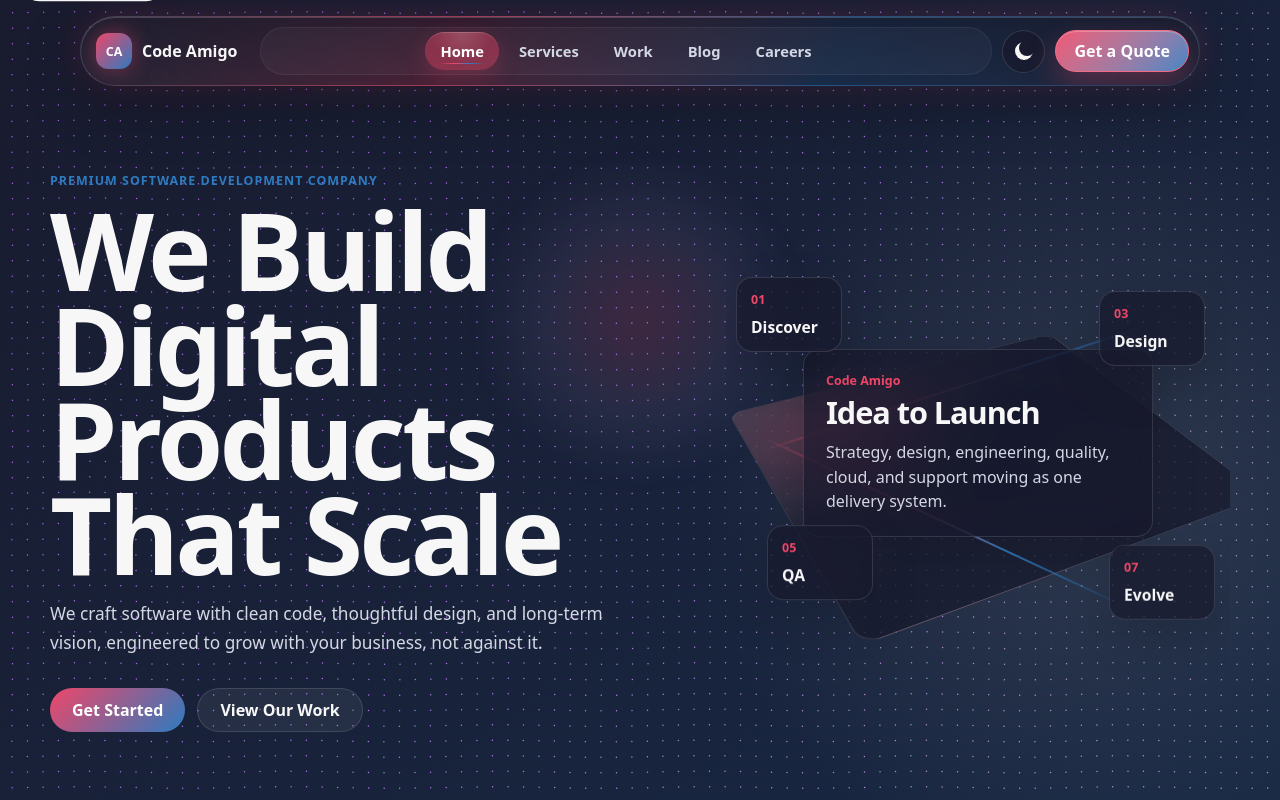
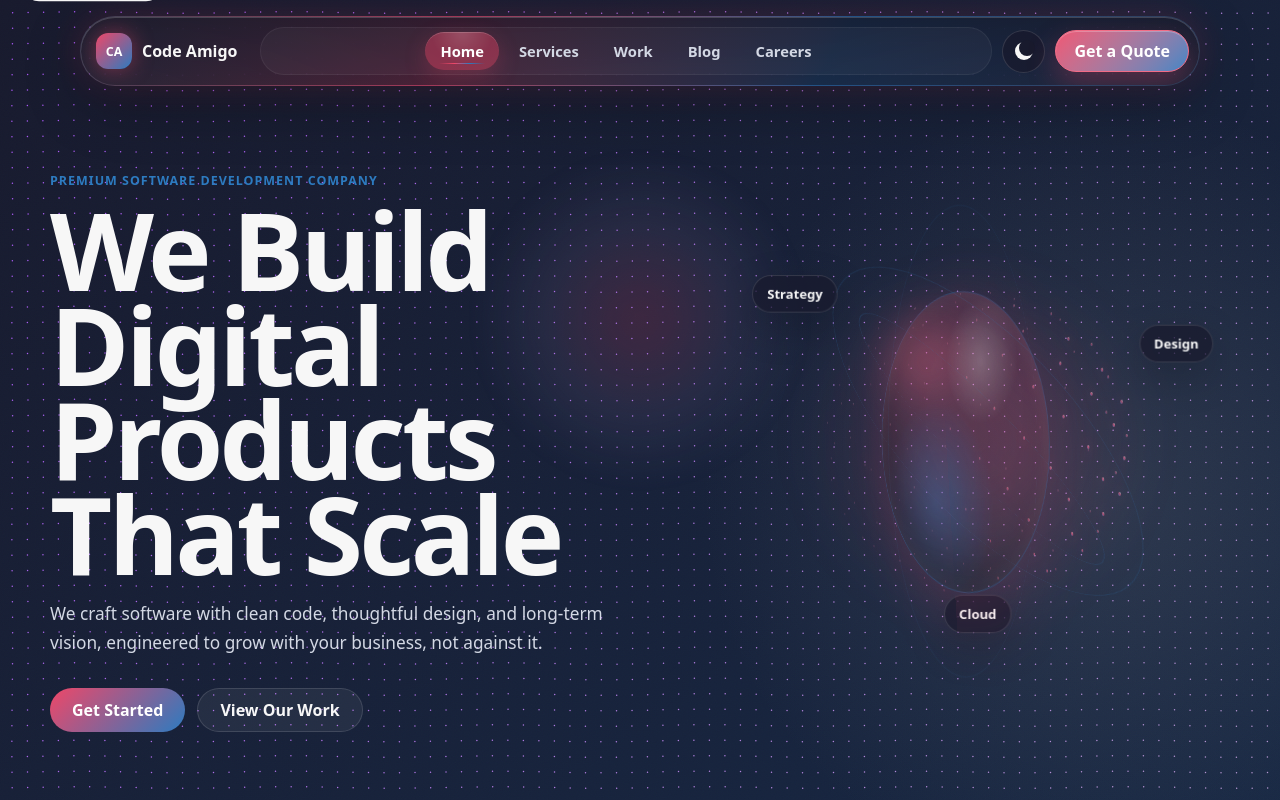
Before and after one commit to aswab007-ops/Redesign, a React (Vite) app: page / in a window 1280 px wide. Shown: the top 800 px of the page. Built offline with nearby package versions, Linux system fonts and the light colour scheme.

Commit message:
Update hero visual

```diff
--- a/src/main.jsx
+++ b/src/main.jsx
@@ -52,6 +52,23 @@ const jobs = [
   ['UI/UX Designer', 'Full-time', 'Remote', 'Design', '3+ years'],
 ];
 
+const globePoints = Array.from({ length: 112 }, (_, index) => {
+  const t = (index + 0.5) / 112;
+  const phi = Math.acos(1 - 2 * t);
+  const theta = index * Math.PI * (3 - Math.sqrt(5));
+  const x = Math.cos(theta) * Math.sin(phi);
+  const y = Math.cos(phi);
+  const z = Math.sin(theta) * Math.sin(phi);
+  return {
+    x: `${x * 150}px`,
+    y: `${y * 150}px`,
+    z: `${z * 150}px`,
+    size: `${1.8 + Math.max(0, z) * 2.6}px`,
+    delay: `${index * -0.045}s`,
+    opacity: 0.35 + Math.max(0, z) * 0.65,
+  };
+});
+
 function smoothScroll(id) {
   const target = document.querySelector(id);
   if (!target) return;
@@ -85,6 +102,37 @@ function moveLiquidLens(event) {
     target.style.setProperty('--ly', `${y}px`);
     target.style.setProperty('--glass-alpha', '1');
   });
+}
+
+function DepthGlobe() {
+  return (
+    <div className="depth-globe" aria-hidden="true">
+      <div className="globe-halo" />
+      <div className="globe-orbit orbit-one" />
+      <div className="globe-orbit orbit-two" />
+      <div className="globe-orbit orbit-three" />
+      <div className="globe-shell">
+        <div className="globe-core" />
+        {globePoints.map((point, index) => (
+          <span
+            className="globe-point"
+            key={index}
+            style={{
+              '--gx': point.x,
+              '--gy': point.y,
+              '--gz': point.z,
+              '--gs': point.size,
+              '--gd': point.delay,
+              '--go': point.opacity,
+            }}
+          />
+        ))}
+      </div>
+      <span className="globe-tag tag-strategy">Strategy</span>
+      <span className="globe-tag tag-design">Design</span>
+      <span className="globe-tag tag-cloud">Cloud</span>
+    </div>
+  );
 }
 
 function WordReveal({ as: Tag = 'span', children, className = '' }) {
@@ -246,19 +294,7 @@ function App() {
             </div>
           </div>
           <div className="hero-stage reveal" aria-label="Animated Code Amigo delivery system">
-            <div className="flow-visual">
-              <div className="flow-line line-one" />
-              <div className="flow-line line-two" />
-              <div className="flow-card primary-flow">
-                <span>Code Amigo</span>
-                <strong>Idea to Launch</strong>
-                <p>Strategy, design, engineering, quality, cloud, and support moving as one delivery system.</p>
-              </div>
-              <div className="flow-node node-a"><span>01</span><strong>Discover</strong></div>
-              <div className="flow-node node-b"><span>03</span><strong>Design</strong></div>
-              <div className="flow-node node-c"><span>05</span><strong>QA</strong></div>
-              <div className="flow-node node-d"><span>07</span><strong>Evolve</strong></div>
-            </div>
+            <DepthGlobe />
           </div>
         </section>
 
--- a/styles.css
+++ b/styles.css
@@ -631,49 +631,153 @@ h3 {
   overflow: clip;
 }
 
-.flow-visual {
+.depth-globe {
   position: relative;
-  width: min(100%, 540px);
-  aspect-ratio: 1.06;
+  width: min(100%, 560px);
+  aspect-ratio: 1;
   display: grid;
   place-items: center;
-  border-radius: 18px;
+  transform-style: preserve-3d;
+  animation: globeFloat 7s var(--ease) infinite alternate;
 }
 
-.flow-visual::before {
-  content: "";
+.globe-halo {
   position: absolute;
-  inset: 10%;
-  border-radius: 18px;
-  border: 1px solid var(--line);
+  width: 74%;
+  aspect-ratio: 1;
+  border-radius: 999px;
   background:
-    linear-gradient(135deg, rgba(255, 255, 255, 0.13), transparent 48%),
-    radial-gradient(circle at 20% 20%, var(--glow), transparent 36%),
-    var(--surface);
-  backdrop-filter: blur(18px);
-  transform: perspective(900px) rotateX(56deg) rotateZ(-28deg);
+    radial-gradient(circle at 36% 28%, color-mix(in srgb, var(--primary), white 18%), transparent 14%),
+    radial-gradient(circle, color-mix(in srgb, var(--primary), transparent 72%), transparent 66%);
+  filter: blur(24px);
+  opacity: 0.62;
 }
 
-.flow-line {
-  position: absolute;
-  width: 80%;
-  height: 2px;
-  background: linear-gradient(90deg, transparent, var(--primary), var(--accent), transparent);
-  opacity: 0.7;
-  animation: beamMove 5.8s var(--ease) infinite alternate;
+.globe-shell {
+  position: relative;
+  width: min(78vw, 360px);
+  aspect-ratio: 1;
+  border-radius: 999px;
+  transform-style: preserve-3d;
+  animation: globeSpin 20s linear infinite;
 }
 
-.line-one {
-  transform: rotate(-18deg) translateY(-68px);
+.globe-core {
+  position: absolute;
+  inset: 9%;
+  border-radius: 999px;
+  background:
+    radial-gradient(circle at 34% 24%, rgba(255, 255, 255, 0.22), transparent 20%),
+    radial-gradient(circle at 64% 70%, color-mix(in srgb, var(--accent), transparent 62%), transparent 36%),
+    linear-gradient(145deg, color-mix(in srgb, var(--primary), transparent 80%), rgba(255, 255, 255, 0.025));
+  border: 1px solid color-mix(in srgb, var(--accent), transparent 72%);
+  box-shadow:
+    inset 0 1px 28px rgba(255, 255, 255, 0.08),
+    inset -28px -28px 60px rgba(0, 0, 0, 0.24),
+    0 20px 80px color-mix(in srgb, var(--primary), transparent 84%);
+  transform: translateZ(-26px);
 }
 
-.line-two {
-  transform: rotate(25deg) translateY(78px);
-  animation-delay: -2.2s;
+.globe-point {
+  position: absolute;
+  left: 50%;
+  top: 50%;
+  width: var(--gs);
+  height: var(--gs);
+  border-radius: 999px;
+  background: linear-gradient(135deg, #fff, var(--primary) 46%, var(--accent));
+  opacity: var(--go);
+  box-shadow: 0 0 14px color-mix(in srgb, var(--primary), transparent 38%);
+  transform: translate3d(var(--gx), var(--gy), var(--gz));
+  animation: pointPulse 3.6s var(--ease) infinite alternate;
+  animation-delay: var(--gd);
+  will-change: transform, opacity;
 }
 
-.flow-card,
-.flow-node,
+.globe-orbit {
+  position: absolute;
+  width: 82%;
+  aspect-ratio: 1;
+  border: 1px solid color-mix(in srgb, var(--accent), transparent 70%);
+  border-radius: 999px;
+  opacity: 0.58;
+}
+
+.orbit-one {
+  transform: rotateX(68deg) rotateZ(-18deg);
+  animation: orbitDrift 11s linear infinite;
+}
+
+.orbit-two {
+  width: 68%;
+  transform: rotateX(74deg) rotateY(56deg);
+  animation: orbitDrift 13s linear infinite reverse;
+}
+
+.orbit-three {
+  width: 92%;
+  transform: rotateY(72deg) rotateZ(22deg);
+  opacity: 0.28;
+}
+
+.globe-tag {
+  position: absolute;
+  min-height: 38px;
+  display: inline-grid;
+  place-items: center;
+  padding: 0 14px;
+  border: 1px solid var(--line);
+  border-radius: 999px;
+  background: var(--surface);
+  backdrop-filter: blur(14px);
+  color: var(--ink);
+  font-size: 0.82rem;
+  font-weight: 850;
+  box-shadow: 0 14px 42px rgba(0, 0, 0, 0.18);
+  animation: tagFloat 5.8s var(--ease) infinite alternate;
+}
+
+.tag-strategy {
+  left: 5%;
+  top: 18%;
+}
+
+.tag-design {
+  right: 3%;
+  top: 28%;
+  animation-delay: -1.7s;
+}
+
+.tag-cloud {
+  left: 50%;
+  bottom: 11%;
+  transform: translateX(-50%);
+  animation-delay: -3.2s;
+}
+
+@keyframes globeSpin {
+  to { transform: rotateY(360deg) rotateX(8deg); }
+}
+
+@keyframes globeFloat {
+  to { transform: translateY(-10px) rotateX(2deg); }
+}
+
+@keyframes pointPulse {
+  to {
+    opacity: calc(var(--go) * 0.62);
+    filter: brightness(1.25);
+  }
+}
+
+@keyframes orbitDrift {
+  to { rotate: 360deg; }
+}
+
+@keyframes tagFloat {
+  to { translate: 0 -7px; }
+}
+
 .service-card,
 .tech-row,
 .step,
@@ -686,67 +790,6 @@ h3 {
   background: var(--surface);
   backdrop-filter: blur(18px) saturate(1.2);
   box-shadow: 0 18px 48px rgba(0, 0, 0, 0.16);
-}
-
-.flow-card,
-.flow-node {
-  position: absolute;
-  border-radius: 16px;
-  animation: floatCard 6.8s var(--ease) infinite alternate;
-  will-change: transform;
-  contain: layout paint;
-}
-
-.flow-card {
-  width: min(74%, 350px);
-  padding: 22px;
-}
-
-.flow-card span,
-.flow-node span {
-  display: block;
-  margin-bottom: 8px;
-  color: var(--primary);
-  font-size: 0.78rem;
-  font-weight: 900;
-}
-
-.flow-card strong {
-  display: block;
-  font-size: clamp(1.45rem, 2.4vw, 2.1rem);
-  line-height: 1;
-  letter-spacing: -0.035em;
-}
-
-.flow-card p {
-  margin: 12px 0 0;
-  color: var(--muted);
-  line-height: 1.55;
-}
-
-.flow-node {
-  min-width: 106px;
-  padding: 13px 14px;
-}
-
-.flow-node strong {
-  font-size: 0.98rem;
-}
-
-.node-a { left: 2%; top: 15%; }
-.node-b { right: 5%; top: 18%; animation-delay: -1.8s; }
-.node-c { left: 8%; bottom: 17%; animation-delay: -3s; }
-.node-d { right: 3%; bottom: 13%; animation-delay: -4.2s; }
-
-@keyframes floatCard {
-  to { translate: 0 -9px; }
-}
-
-@keyframes beamMove {
-  to {
-    opacity: 0.95;
-    filter: blur(0.4px);
-  }
 }
 
 .services,
@@ -1323,29 +1366,12 @@ textarea:focus {
     min-height: 330px;
   }
 
-  .flow-visual {
-    width: min(92vw, 380px);
+  .depth-globe {
+    width: min(92vw, 390px);
   }
 
-  .flow-card {
-    width: 78%;
-    padding: 17px;
-  }
-
-  .flow-node {
-    min-width: 84px;
-    padding: 10px;
-    font-size: 0.84rem;
-  }
-
-  .node-a,
-  .node-c {
-    left: 0;
-  }
-
-  .node-b,
-  .node-d {
-    right: 0;
+  .globe-shell {
+    width: min(70vw, 290px);
   }
 
   .service-grid,
```
